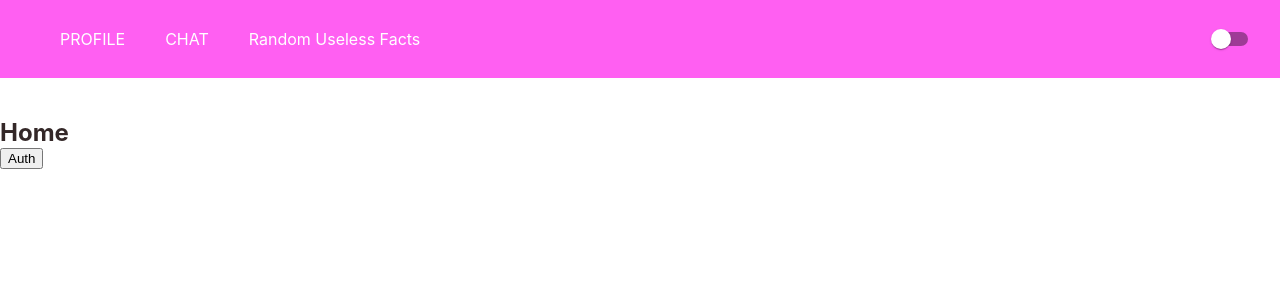
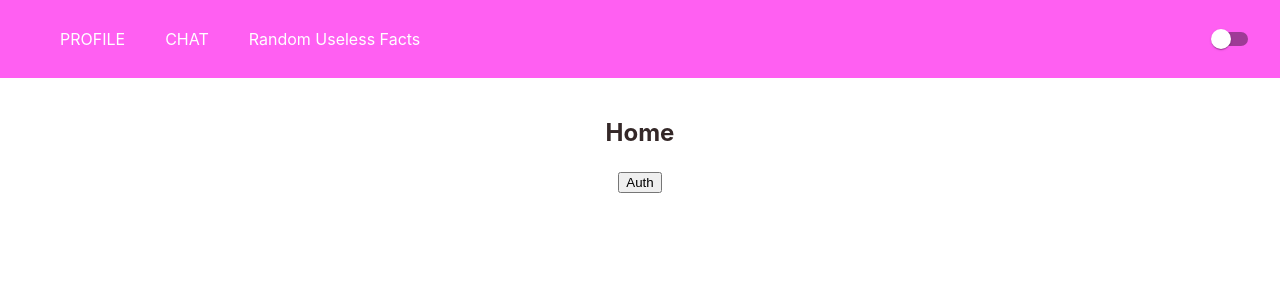
Before and after one commit to Klim-Somov/mesenger, a React (Create React App) app: page / in a window 1280 px wide. Shown: the top 300 px of the page. Built offline with nearby package versions, Linux system fonts and the light colour scheme.

Commit message:
simple authorisation with rout redirect added

```diff
--- a/src/App.js
+++ b/src/App.js
@@ -8,6 +8,7 @@ import { ThemeContext } from "./utils/ThemeContext";
 import Switch from "@mui/material/Switch";
 import { Articles } from "./screens/Articles/Articles";
 import { PrivatRoute } from "./components/PrivatRoute/PrivatRoute";
+import { PublicRoute } from "./components/PublicRoute/PublicRoute";
 import { Home } from "./screens/Home/Home";
 
 function App() {
@@ -21,9 +22,9 @@ function App() {
 
   const [authed, setAuthed] = useState(false);
 
-  const hendleLogin = () => setAuthed(false);
+  const hendleLogin = () => setAuthed(true);
 
-  const hendleLogout = () => setAuthed(true);
+  const hendleLogout = () => setAuthed(false);
 
   const toggleTheme = () =>
     setTheme((prevTheme) => (prevTheme === "dark" ? "light" : "dark"));
@@ -77,7 +78,11 @@ function App() {
           />
         </div>
         <Routes>
-          <Route path="/" element={<Home onAuth={hendleLogin} />} />
+
+          <Route path="/" element={<PublicRoute authed={authed} />}>
+            <Route path="" element={<Home onAuth={hendleLogin} />} />
+          </Route>
+
           <Route path="/profile" element={<PrivatRoute authed={authed} />}>
             <Route path="" element={<Profile onLogout={hendleLogout} />} />
           </Route>
--- /dev/null
+++ b/src/components/PublicRoute/PublicRoute.jsx
@@ -0,0 +1,4 @@
+import { Navigate, Outlet } from "react-router";
+
+export const PublicRoute = ({ authed }) =>
+  !authed ? <Outlet /> : <Navigate to="/conversation" replace />;
--- a/src/screens/Home/Home.jsx
+++ b/src/screens/Home/Home.jsx
@@ -1,8 +1,24 @@
 export const Home = ({ onAuth }) => {
   return (
     <>
-      <h2>Home</h2>
-      <button onClick={onAuth}>Auth</button>
+      <div
+        style={{
+          gap: 25,
+          display: "flex",
+          alignItems: "center",
+          justifyContent: "center",
+          flexDirection: "column",
+        }}
+      >
+        <h2
+          style={{
+            textAlign: "center",
+          }}
+        >
+          Home
+        </h2>
+        <button onClick={onAuth}>Auth</button>
+      </div>
     </>
   );
 };
--- a/src/screens/Profile/Profile.jsx
+++ b/src/screens/Profile/Profile.jsx
@@ -7,7 +7,7 @@ import { setName, toggleCheckbox } from "../../store/profile/actions";
 import { Form } from "../../components/Form/Form";
 import { selectName, selectShowName } from "../../store/profile/selectors";
 
-export function Profile() {
+export function Profile({onLogout}) {
   const dispatch = useDispatch();
   const name = useSelector(selectName);
   const showName = useSelector(selectShowName);
@@ -16,12 +16,10 @@ export function Profile() {
     dispatch(toggleCheckbox);
   };
 
-
   useEffect(() => {
     first.current = name;
   }, [name]);
   console.log(first.current);
-
 
   const hendleSubmit = (text) => {
     dispatch(setName(text));
@@ -37,7 +35,7 @@ export function Profile() {
       }}
     >
       <h2>Profile</h2>
-
+      <button onClick={onLogout}>LOGOUT</button>
       <span>show name</span>
       <Checkbox
         onChange={hendleClick}
```
